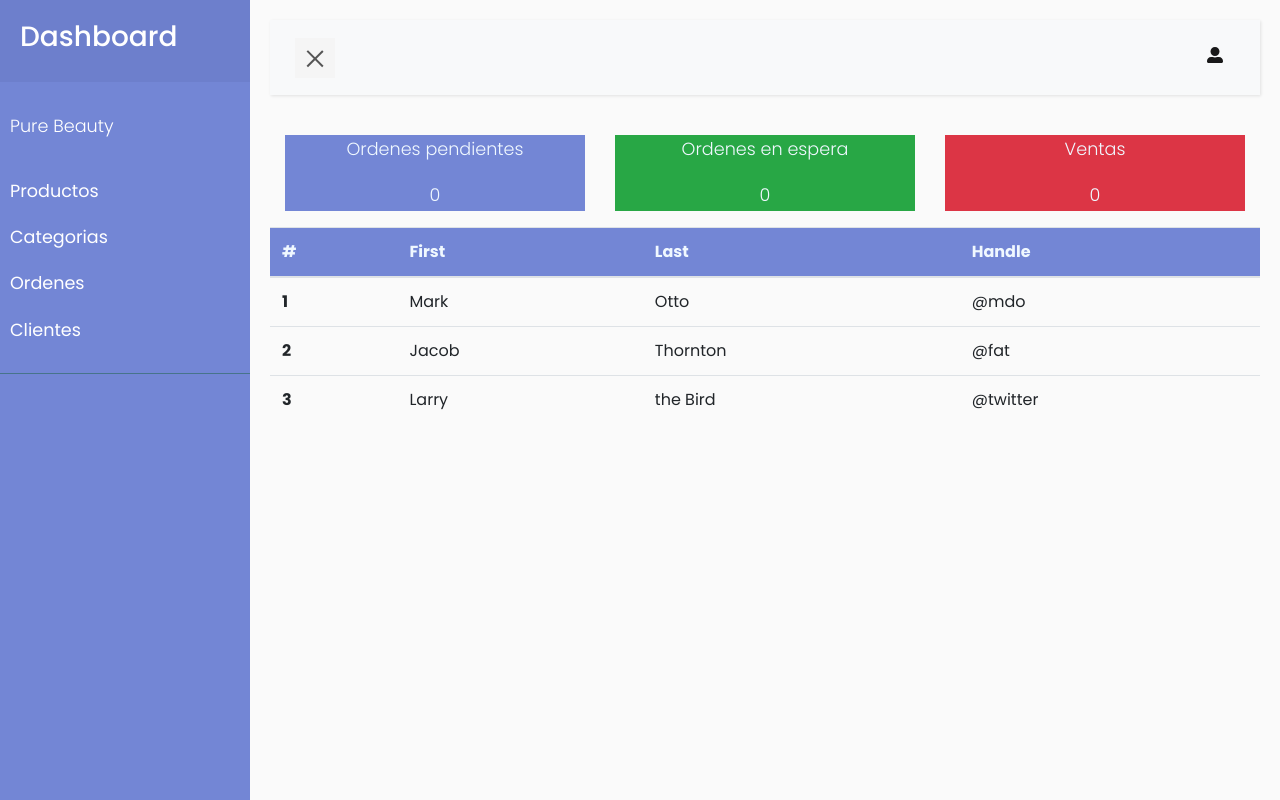
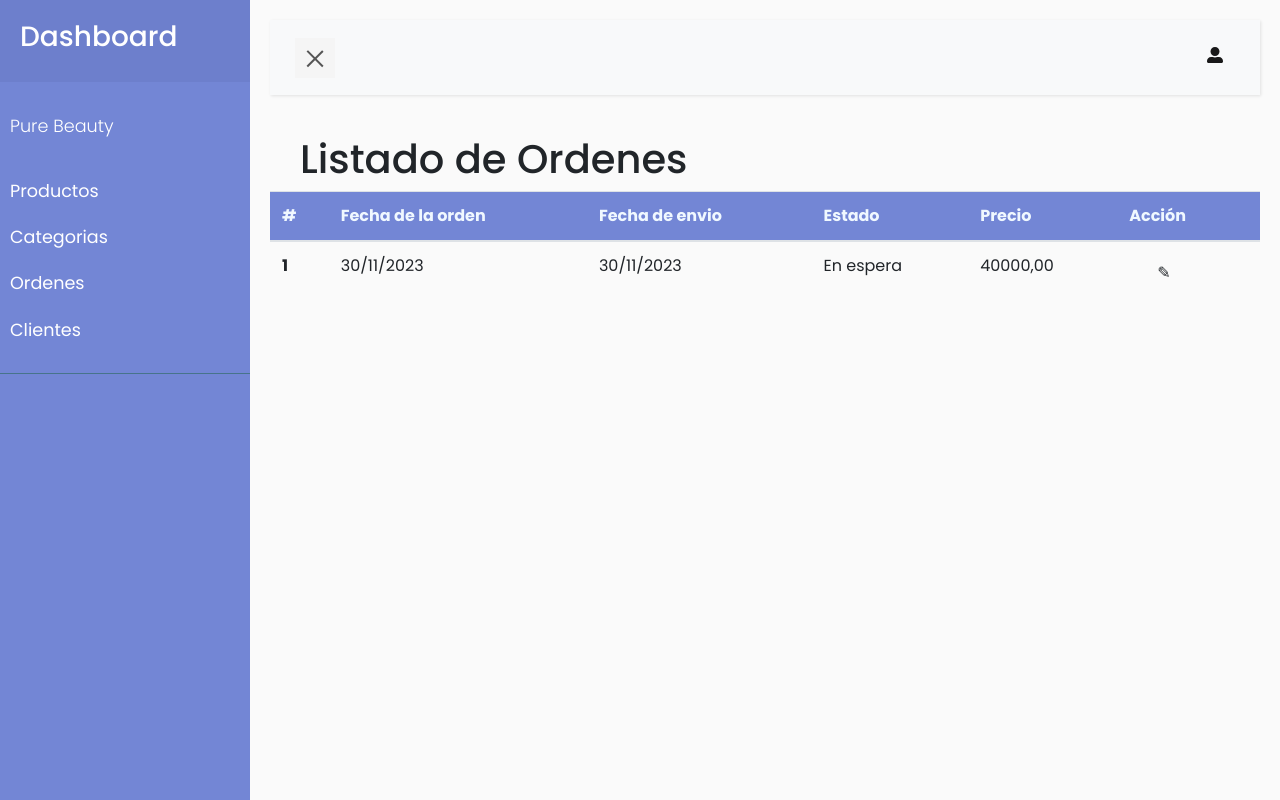
Before and after one commit to JulianRivers/EcommercePureBeauty, a Django app: template pedido/templates/ordenes.html in a window 1280 px wide. Run offline with Django 4.2, Linux system fonts and the light colour scheme; the template is opened without the code that fills it: values that come from a table or form of the project are taken from there, others are empty; data comes from the database, SQL or seed files in the repository; both versions use the stored data as it was after the commit; some libraries are stand-ins or nearby versions.

Commit message:
ya actualiza ordenes

```diff
--- a/pedido/models.py
+++ b/pedido/models.py
@@ -28,6 +28,7 @@ class Pedido(models.Model):
 
     direccion_entrega = models.CharField('Dirección de entrega', max_length=500)
     fecha = models.DateTimeField('Fecha del pedido')
+    fecha_de_envio = models.DateTimeField('Fecha de envío', null=True, blank=True)
     total_compra = models.DecimalField('Precio total de la compra', max_digits=15, decimal_places=2)
     usuario = models.ForeignKey(Usuario, on_delete=models.CASCADE, verbose_name='Usuario')
     metodo = models.ForeignKey(MetodoPago, on_delete=models.CASCADE, verbose_name='Método de pago')
--- a/pedido/templates/ordenes.html
+++ b/pedido/templates/ordenes.html
@@ -2,64 +2,94 @@
 {% load crispy_forms_tags %}
 {% load static %}
 
-
 {% block content %}
-<div class="container mt-4">
-    <div class="row">
-        <div class="col-md-4">
-            <div class="color-box" style="background-color: #7386D5;">
-                <div class="text-center">
-                    <p style="color: aliceblue;">Ordenes pendientes</p>
-                    <p style="color: aliceblue;">0</p>
-                </div>
-            </div>
-        </div>
-        <div class="col-md-4">
-            <div class="color-box bg-success">
-                <div class="text-center">
-                    <p style="color: aliceblue;">Ordenes en espera</p>
-                    <p style="color: aliceblue;">0</p>
-                </div>
-            </div>
-        </div>
-        <div class="col-md-4">
-            <div class="color-box bg-danger">
-                <div class="text-center">
-                    <p style="color: aliceblue;">Ventas</p>
-                    <p style="color: aliceblue;">0</p>
-                </div>
-            </div>
-        </div>
+<div class="container">
+    <div class="col-8">
+        <h1>Listado de Ordenes</h1>
     </div>
 </div>
 <table class="table">
+    <!-- Encabezados de la tabla -->
     <thead style="background-color: #7386D5;">
         <tr>
             <th scope="col" style="color:aliceblue;">#</th>
-            <th scope="col" style="color:aliceblue;">First</th>
-            <th scope="col" style="color:aliceblue;">Last</th>
-            <th scope="col" style="color:aliceblue;">Handle</th>
+            <th scope="col" style="color:aliceblue;">Fecha de la orden</th>
+            <th scope="col" style="color:aliceblue;">Fecha de envio</th>
+            <th scope="col" style="color:aliceblue;">Estado</th>
+            <th scope="col" style="color:aliceblue;">Precio</th>
+            <th scope="col" style="color:aliceblue;">Acción</th>
         </tr>
     </thead>
     <tbody>
+        {% for orden in ordenes %}
         <tr>
-            <th scope="row">1</th>
-            <td>Mark</td>
-            <td>Otto</td>
-            <td>@mdo</td>
+            <th scope="row">{{ orden.id }}</th>
+            <td>{{ orden.fecha|date:"d/m/Y" }}</td>
+            <td>{{ orden.fecha_de_envio|date:"d/m/Y" }}</td>
+            <td>{{ orden.estado_pedido }}</td>
+            <td>{{ orden.total_compra }}</td>
+            <td>
+                <div class="container">
+                    <div class="row">
+                        <div class="col-2">
+                            <button class="btn btn-block" onclick="abrirModalEditar('{{ orden.id }}')">✎</button>
+                        </div>
+                    </div>
+                </div>
+            </td>
         </tr>
-        <tr>
-            <th scope="row">2</th>
-            <td>Jacob</td>
-            <td>Thornton</td>
-            <td>@fat</td>
-        </tr>
-        <tr>
-            <th scope="row">3</th>
-            <td>Larry</td>
-            <td>the Bird</td>
-            <td>@twitter</td>
-        </tr>
+        {% endfor %}
     </tbody>
 </table>
+<!-- MODALES -->
+<div class="modal-background" id="editarOrdenModalBg" style="display: none;">
+    <div class="modal" id="editarOrdenModal">
+        <h2>Editar Orden</h2>
+        <form id="editarOrdenForm" method="POST">
+            {% csrf_token %}
+            <label for="fechaEnvioInput">Fecha de Envío:</label>
+            <input type="date" id="fechaEnvioInput" name="fecha_envio">
+
+            <label for="estadoPedidoInput">Estado de Pedido:</label>
+            <select id="estadoPedidoInput" name="estado_pedido">
+                {% for estado_pedido in estados_pedidos %}
+                    <option value="{{ estado_pedido.id }}">{{ estado_pedido.nombre }}</option>
+                {% endfor %}
+            </select>
+
+            <button type="submit">Guardar cambios</button>
+        </form>
+        <button onclick="cerrarModalEditar()">Cerrar</button>
+    </div>
+</div>
+<!-- Fin Modales -->
+
+<script>
+    function abrirModalEditar(id) {
+        fetch(`/obtener_orden/${id}/`)
+            .then(response => response.json())
+            .then(data => {
+                document.getElementById('fechaEnvioInput').value = data.fecha_de_envio;
+                document.getElementById('estadoPedidoInput').value = data.estado_pedido;
+                // Asegúrate de ajustar otros campos si los hay
+                document.getElementById('editarOrdenForm').setAttribute('action', `/actualizar_orden/${id}/`);
+
+                const modal = document.getElementById("editarOrdenModalBg");
+                const modalContent = document.getElementById("editarOrdenModal");
+                modal.style.display = "flex";
+                modalContent.style.display = "block";
+            })
+            .catch(error => {
+                console.error('Error al obtener los datos de la orden:', error);
+            });
+    }
+
+    function cerrarModalEditar() {
+        const modal = document.getElementById("editarOrdenModalBg");
+        const modalContent = document.getElementById("editarOrdenModal");
+
+        modal.style.display = "none";
+        modalContent.style.display = "none";
+    }
+</script>
 {% endblock content %}
--- a/pedido/urls.py
+++ b/pedido/urls.py
@@ -5,5 +5,7 @@ from . import views
 
 app_name="pedido"
 urlpatterns = [
-    path('ordenes',views.index, name='ordenes'),
+    path('ordenes',views.lista_ordenes, name='ordenes'),
+     path('obtener_orden/<int:orden_id>/', views.obtener_orden, name='obtener_orden'),
+    path('actualizar_orden/<int:orden_id>/', views.actualizar_orden, name='actualizar_orden'),
 ]+ static(settings.MEDIA_URL, document_root=settings.MEDIA_ROOT)
```
Also changed, not shown: pedido/views.py (+44 -1 lines), db.sqlite3.
